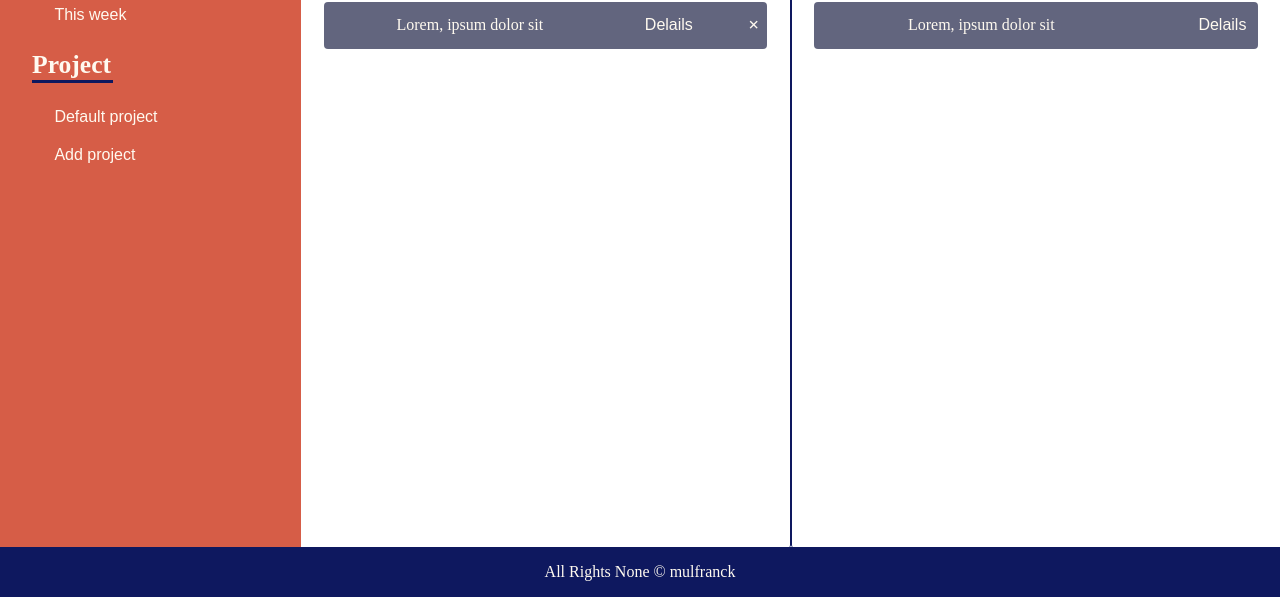
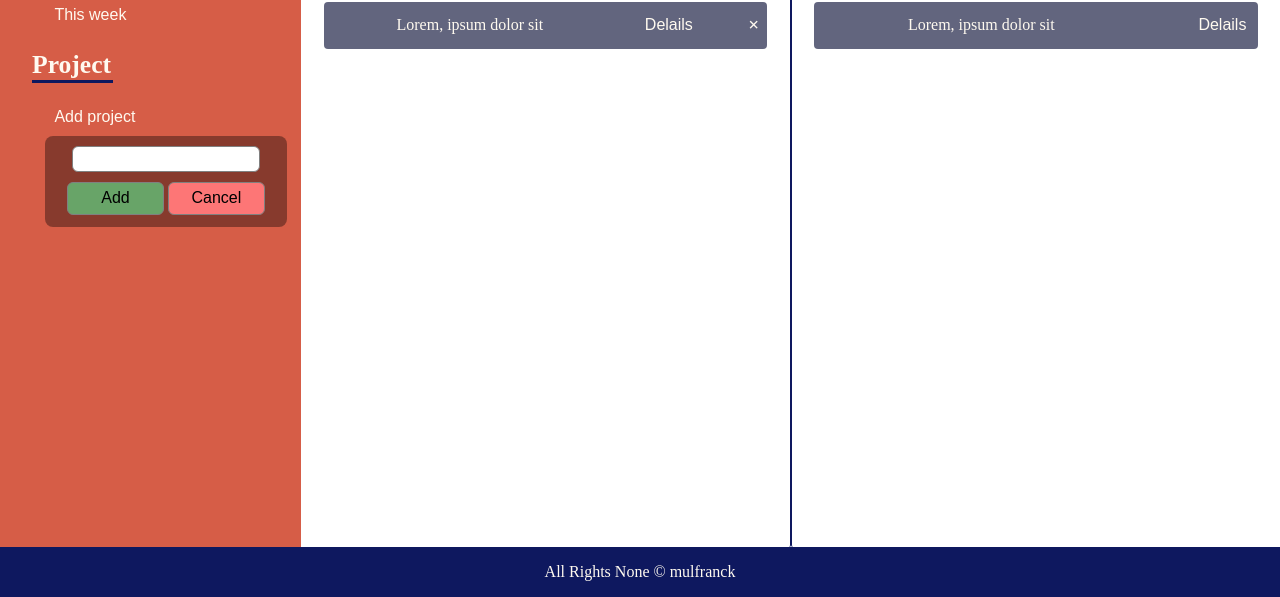
Before and after one commit to mulfranck/todo-app, a plain HTML site: page index.html in a window 1280 px wide. Shown: the part 203-800 px from the top of the page. Drawn offline with Linux system fonts and the light colour scheme; a script that the page names is missing.

Commit message:
Add project adder form

```diff
--- a/index.html
+++ b/index.html
@@ -20,18 +20,26 @@
             <article class="home-list">
                 <h2>Home <span></span></h2>
                 <div class="c-list" id="c-list">
-                    <button class="today-list" id="today-list">Today</button>
-                    <button class="this-week-list" id="this-week-list">This week</button>
+                    <button class="today-list project" id="today-list">Today</button>
+                    <button class="this-week-list project" id="this-week-list">This week</button>
                 </div>
             </article>
             <article>
                 <h2>Project</h2>
-                <div class="p-list" id="p-list">
-                    <button>
-                        Default project
-                    </button>
+                <div class="p-list" id="p-list"></div>
+
+                <button class="add-project project" id="add-project">Add project</button>
+                <div class="project-adder-form">
+                    <form class="p-adder-form">
+                        <div>
+                            <input type="text" name="projectName" id="projectAdderForm" class="common">
+                        </div>
+                        <div class="control">
+                            <button type="submit" class="add common">Add</button>
+                            <button class="cancel common">Cancel</button>
+                        </div>
+                    </form>
                 </div>
-                <button class="add-project" id="add-project">Add project</button>
             </article>
         </aside>
         <section class="list-container" id="list-container">
@@ -54,7 +62,7 @@
                             </select>
                             <input class="common" type="date" name="due-date" id="due-date">
                         </div>
-                        <div class="registers">
+                        <div class="control">
                             <button type="submit" class="add common">Add</button>
                             <button class="cancel common">Cancel</button>
                         </div>
--- a/style.css
+++ b/style.css
@@ -67,7 +67,7 @@ main {
 
 }
 
-.control-panel button {
+.control-panel .project {
     border: none;
     display: block;
     text-align: left;
@@ -83,10 +83,25 @@ main {
 .control-panel h2:hover {
     width: 90%;
 }
-.control-panel button:hover {
+.control-panel .project:hover {
     background-color: #393d5dca;
     font-weight: bold;
     cursor: pointer;
+}
+
+.project-adder-form {
+    width: 90%;
+    background-color: rgba(0, 0, 0, 0.373);
+    margin-left: .8rem;
+    padding-bottom: .8rem;
+    border-radius: 8px;
+}
+.project-adder-form form {
+    text-align: center;
+}
+.project-adder-form input {
+    padding: .3rem;
+    margin: .6rem auto;
 }
 
 
@@ -163,7 +178,7 @@ main {
     cursor: pointer;
 }
 
-.t-items button {
+.t-items > button {
     border: none;
     background-color: transparent;
     color: floralwhite;
@@ -227,7 +242,7 @@ header > button:hover {
 }
 
 .input .common {
-    width: 49.5%;
+    width: 49%;
     padding: .3rem;
     margin: .6rem auto;
 }
@@ -241,10 +256,12 @@ header > button:hover {
     border: .1rem solid gray;
 
 }
-.registers {
+.control {
+    /* display: flex; */
+    width: 100%;
     text-align: center;
 }
-.registers button{
+.control button {
     width: 40%;
     padding: .4rem;
 
```
